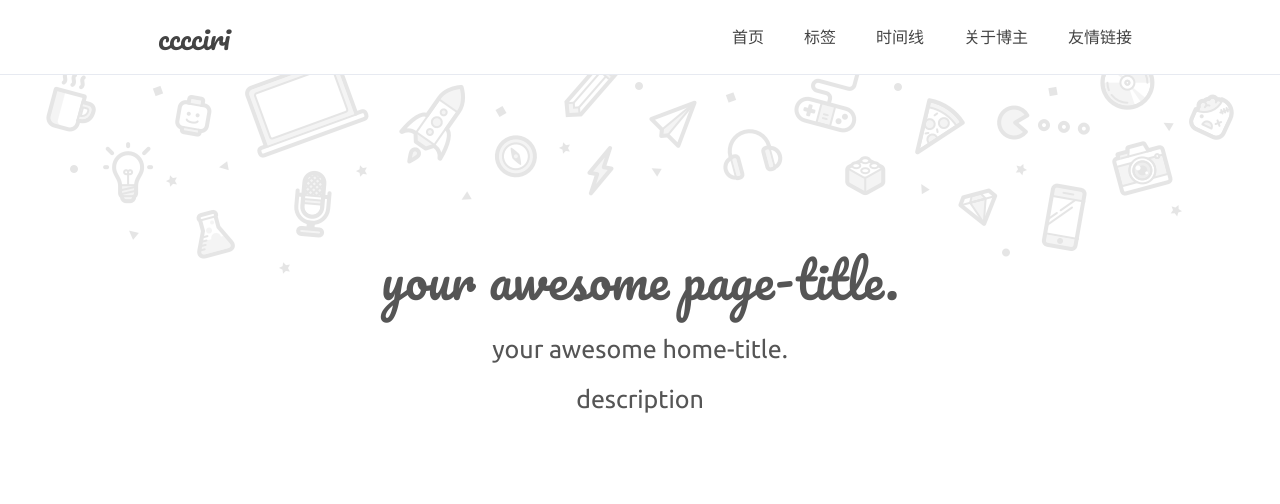
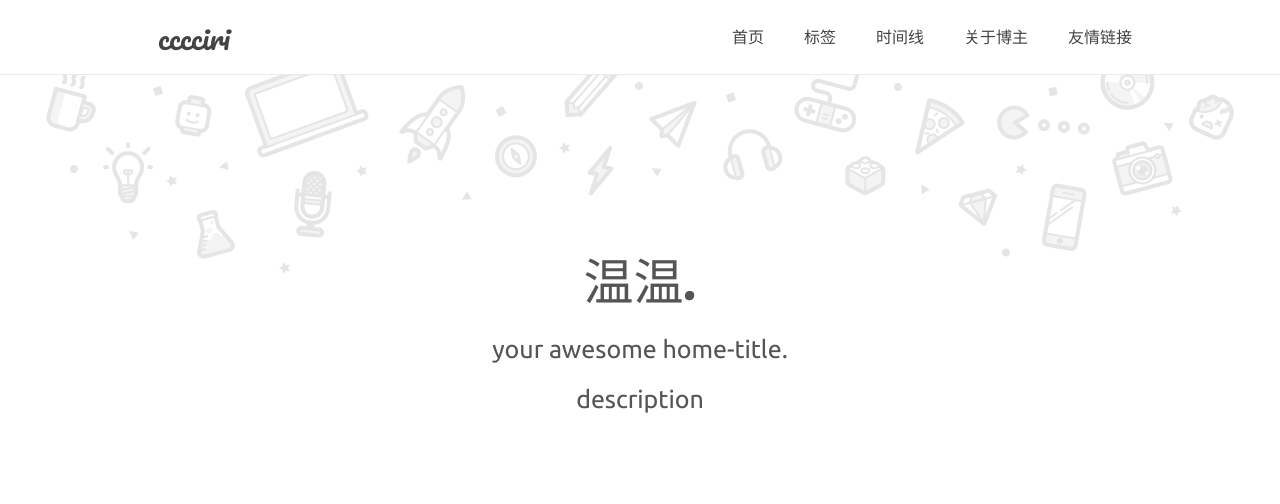
Before and after one commit to wym11ciri/wym11ciri.github.io, a Jekyll site: the page built from index.html, in a window 1280 px wide. Shown: the top 504 px of the page. Built offline with Jekyll 4.4.1, drawn with Linux system fonts in a browser that asks for light colours; comment, search, counter and statistics services are not loaded.

Commit message:
Update title.html

```diff
--- a/_includes/title.html
+++ b/_includes/title.html
@@ -1,5 +1,5 @@
 <div class="wow fadeIn top" data-wow-duration="3.5s" >
-    <span class="wow fadeInUp" data-wow-delay="0.2s">{{ page.page-title }}</span>
+    <span class="wow fadeInUp animated" data-wow-delay="0.2s" style="visibility: visible; animation-delay: 0.2s; animation-name: fadeInUp;">温温.</span>
     <span class="wow fadeInUp" data-wow-delay="0.4s">{{ page.home-title }}</span>
     <span class="wow fadeInUp" data-wow-delay="0.6s">{{ page.description }}</span>
 </div>
```
